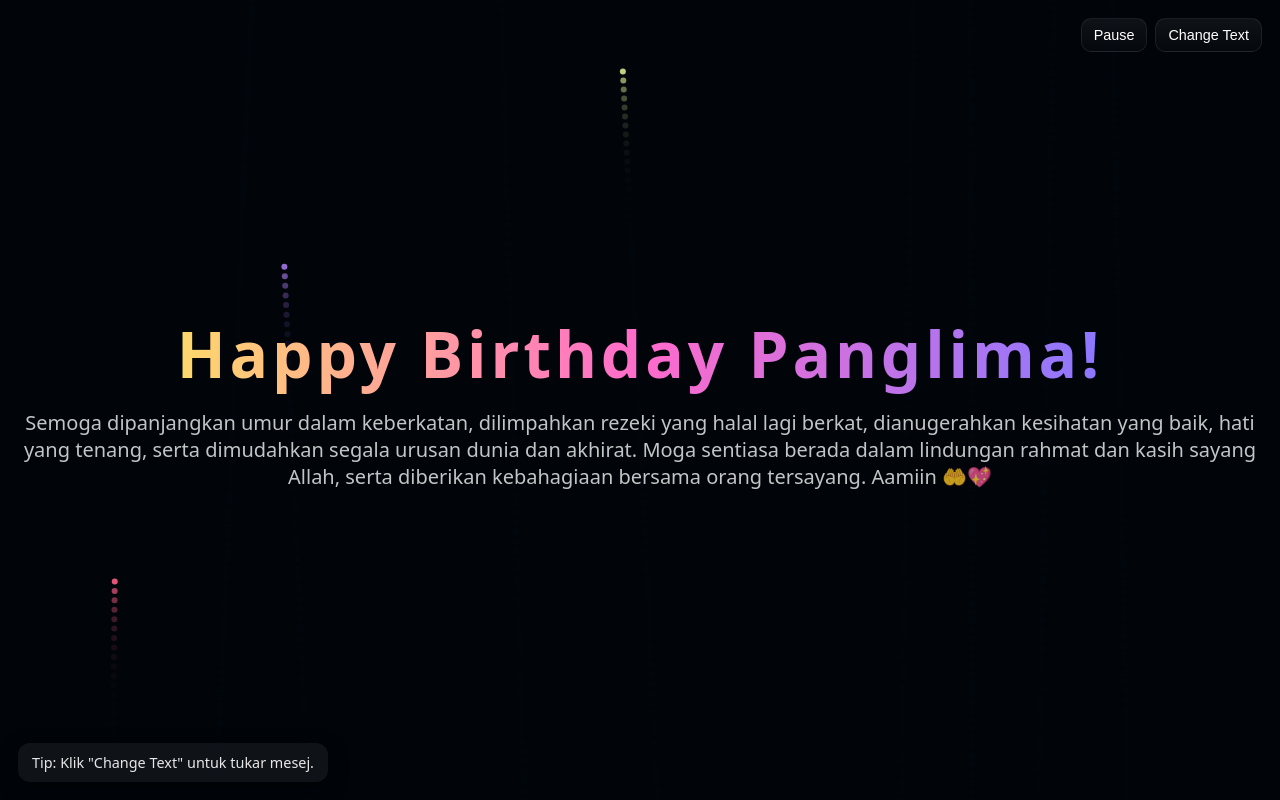
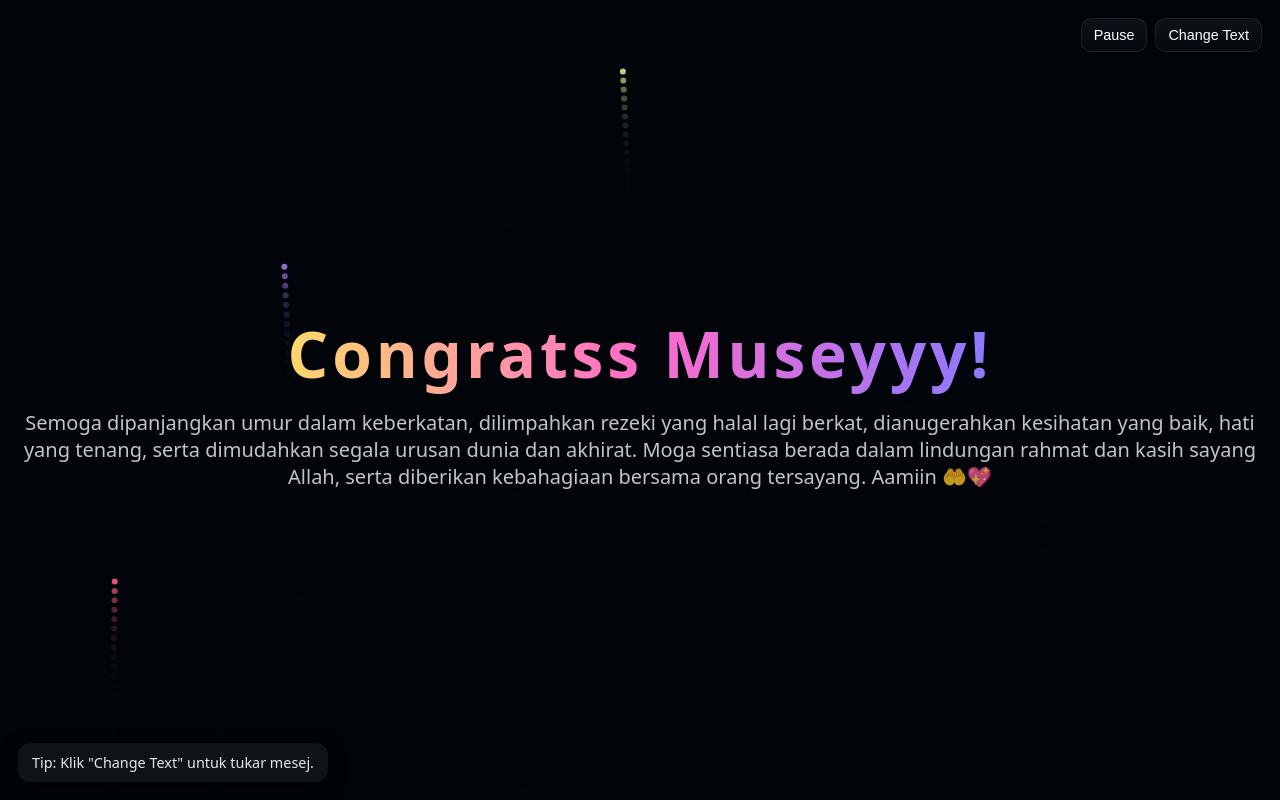
Before and after one commit to Raizo02/birthday, a plain HTML site: page index.html in a window 1280 px wide. Drawn offline with Linux system fonts and the light colour scheme.

Commit message:
Update index.html

```diff
--- a/index.html
+++ b/index.html
@@ -94,7 +94,7 @@
 <body>
   <canvas id="fx"></canvas>
 
-  <h1 id="message">Happy Birthday Panglima!</h1>
+  <h1 id="message">Congratss Museyyy!</h1>
   <p class="subtitle">Semoga dipanjangkan umur dalam keberkatan, dilimpahkan rezeki yang halal lagi berkat, dianugerahkan kesihatan yang baik, hati yang tenang, serta dimudahkan segala urusan dunia dan akhirat.
 Moga sentiasa berada dalam lindungan rahmat dan kasih sayang Allah, serta diberikan kebahagiaan bersama orang tersayang. Aamiin 🤲💖</p>
 
```
